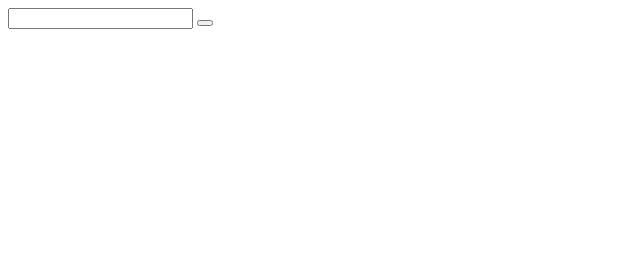
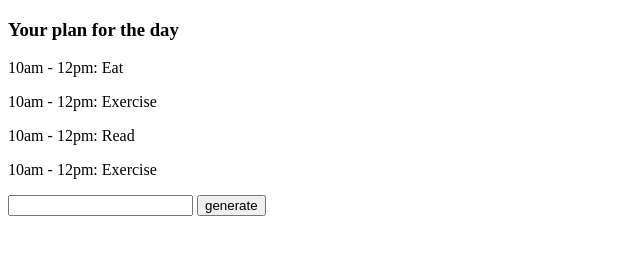
Before and after one commit to msimbo/taskGPT, a plain HTML site: page index.html in a window 1280 px wide. Shown: the whole page, without its empty margins (0-640 px from the left). Drawn offline with Linux system fonts and the light colour scheme.

Commit message:
some additional index stuff

```diff
--- a/index.html
+++ b/index.html
@@ -4,17 +4,36 @@
     <meta charset="UTF-8">
     <meta http-equiv="X-UA-Compatible" content="IE=edge">
     <meta name="viewport" content="width=device-width, initial-scale=1.0">
-    <title>Document</title>
+    <title>ChatGPT Task Manager</title>
 </head>
 <body>
-    <div class="class-one"></div>
-    <div class="class-two"></div>
-    <div class="class-three"></div>
+    <div class="results">
+        <!-- @TODO: this will show the results -->
+        <h3>Your plan for the day</h3>
+        <div>
+            <p>10am - 12pm: Eat</p>
+        </div>
+        <div>
+            <p>10am - 12pm: Exercise</p>
+        </div>
+        <div>
+            <p>10am - 12pm: Read</p>
+        </div>
+        <div>
+            <p>10am - 12pm: Exercise</p>
+        </div>
+    </div>
 
-    <div id="my-header"></div>
 
-    <input type="text" id="some-id">
+    <!-- emmet -->
+    <div>
+        <form action="#">
+            <input type="text" name="form-prompt" id="form-prompt">
 
-    <button class="bg-red-300"></button>
+            <input type="submit" value="generate">
+        </form>
+
+    </div>
+
 </body>
 </html>
```
Also changed, not shown: readme.md.
